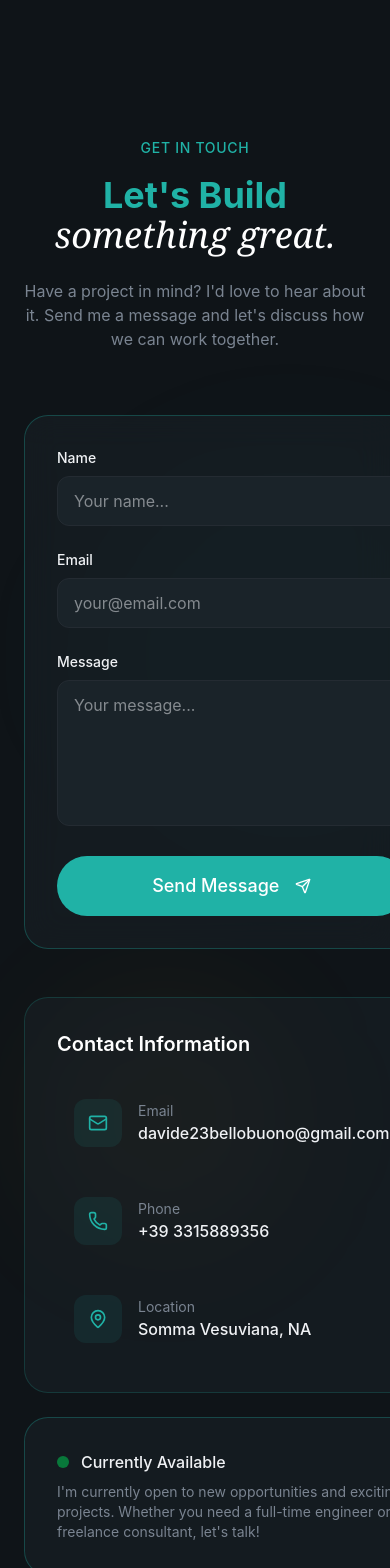
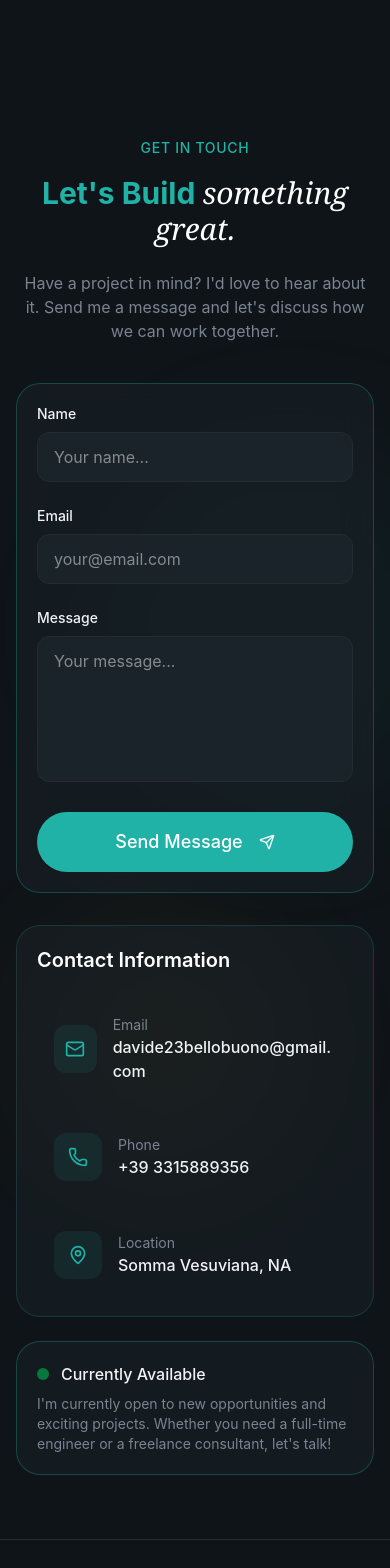
Before and after one commit to AideB2B3/Portfolio, a React (Vite) app: page / in a window 390 px wide. Shown: the part 7380-8948 px from the top of the page. Built offline with nearby package versions, Linux system fonts and the light colour scheme.

Commit message:
modifiche spazi

```diff
--- a/src/sections/Contact.jsx
+++ b/src/sections/Contact.jsx
@@ -89,12 +89,12 @@ export const Contact = () => {
         <div className="absolute bottom-1/4 right-1/4 w-64 h-64 bg-highlight/5 rounded-full blur-3xl" />
       </div>
 
-      <div className="container mx-auto px-6 relative z-10">
-        <div className="text-center max-w-3xl mx-auto mb-16">
+      <div className="container mx-auto px-4 md:px-6 relative z-10">
+        <div className="text-center max-w-3xl mx-auto mb-10 md:mb-16">
           <span className="text-secondary-foreground text-sm font-medium tracking-wider uppercase animate-fade-in">
             Get in touch
           </span>
-          <h2 className="text-4xl md:text-5xl font-bold mt-4 mb-6 animate-fade-in animation-delay-100 text-secondary-foreground">
+          <h2 className="text-3xl md:text-5xl font-bold mt-4 mb-6 animate-fade-in animation-delay-100 text-secondary-foreground">
             Let's Build{" "}
             <span className="font-serif italic font-normal text-white">
               something great.
@@ -106,10 +106,10 @@ export const Contact = () => {
           </p>
         </div>
 
-        <div className="grid lg:grid-cols-2 gap-12 max-w-5xl mx-auto items-start">
+        <div className="grid lg:grid-cols-2 gap-8 md:gap-12 max-w-5xl mx-auto items-start">
 
           {/* Form Column */}
-          <div className="glass p-8 rounded-3xl border border-primary/30 animate-fade-in animation-delay-300">
+          <div className="glass p-5 md:p-8 rounded-3xl border border-primary/30 animate-fade-in animation-delay-300">
             <form className="space-y-6" onSubmit={handleSubmit}>
               <div>
                 <label htmlFor="name" className="block text-sm font-medium mb-2">
@@ -194,7 +194,7 @@ export const Contact = () => {
 
           {/* Contact Info Column */}
           <div className="space-y-6 animate-fade-in animation-delay-400">
-            <div className="glass rounded-3xl p-8 border border-primary/20">
+            <div className="glass rounded-3xl p-5 md:p-8 border border-primary/20">
               <h3 className="text-xl font-semibold mb-6 text-white">
                 Contact Information
               </h3>
@@ -212,15 +212,17 @@ export const Contact = () => {
                       <div className="text-sm text-muted-foreground group-hover:text-primary transition-colors duration-300">
                         {item.label}
                       </div>
-                      <div className="font-medium text-foreground">{item.value}</div>
+                      <div className="font-medium text-foreground break-all">
+                        {item.value}
+                      </div>
                     </div>
                   </a>
                 ))}
               </div>
             </div>
 
-            {/* Avalability Card */}
-            <div className="glass rounded-3xl p-8 border border-primary/30">
+            {/* Availability Card */}
+            <div className="glass rounded-3xl p-5 md:p-8 border border-primary/30">
                 <div className="flex items-center gap-3 mb-2">
                     <span className="w-3 h-3 bg-green-500 rounded-full animate-pulse"/>
                     <span className="font-medium">Currently Available</span>
```
